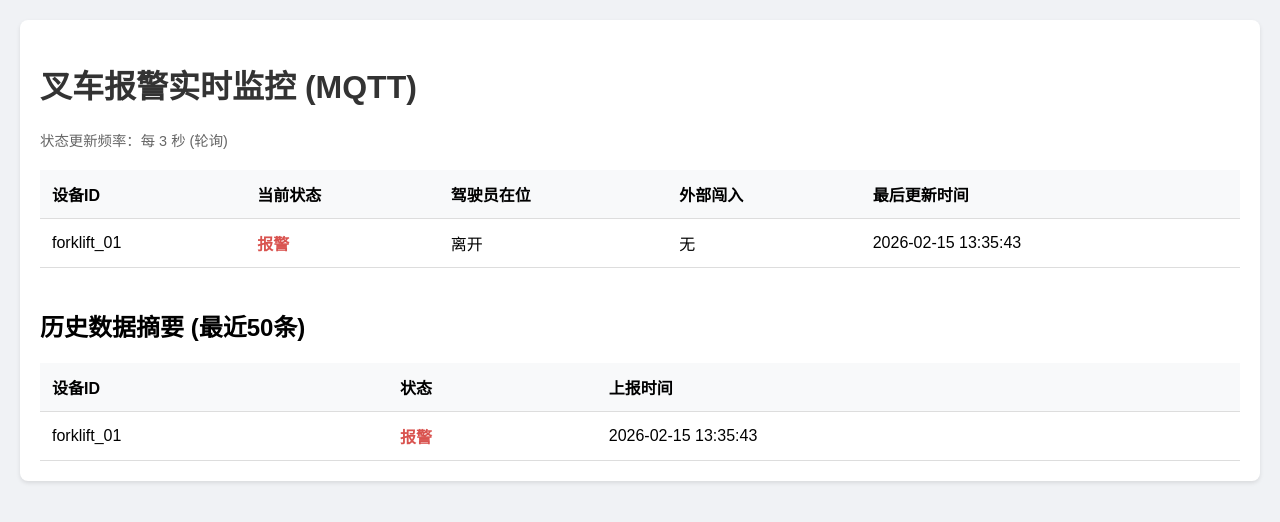
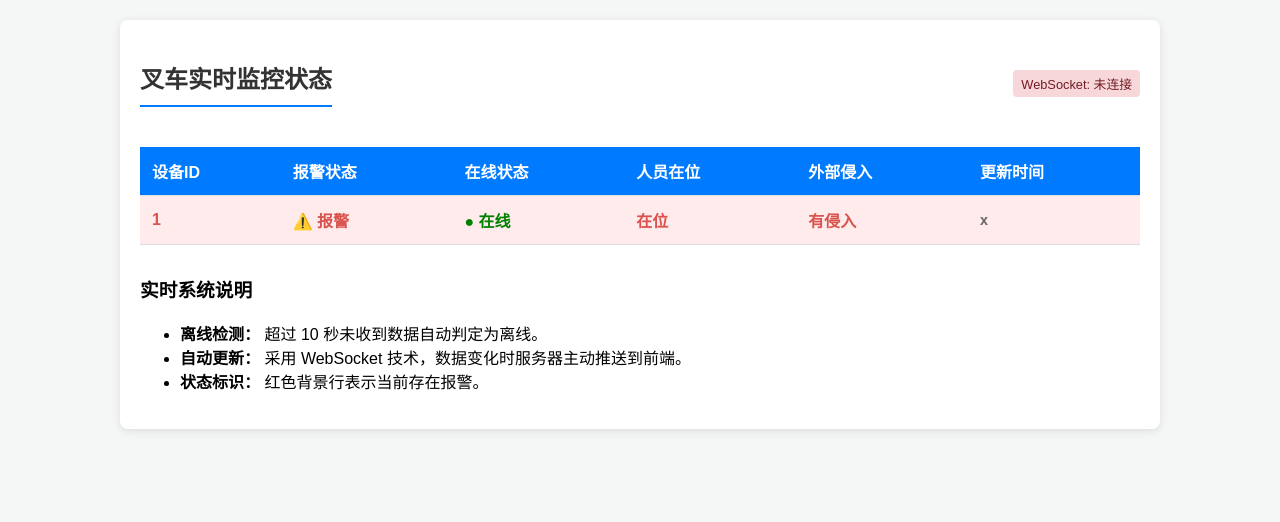
Before and after one commit to HaoxiangXia/yolo-forklift-safety-hub, a Flask app: page / in a window 1280 px wide. Shown: the top 522 px of the page. Run offline with Flask 3, Linux system fonts and the light colour scheme; data comes from the database, SQL or seed files in the repository; tables that the repository leaves empty hold one stand-in row (values such as "Sample post"); some libraries are stand-ins or nearby versions.

Commit message:
设备离线检测和基于 WebSocket 的实时数据推送功能

```diff
--- a/app.py
+++ b/app.py
@@ -1,19 +1,68 @@
 """
-Flask 入口，提供页面与 API
+Flask + SocketIO 主程序
+集成离线检测后台线程
 """
 
+import time
+import threading
+from datetime import datetime
 from flask import Flask, jsonify, render_template
+from flask_socketio import SocketIO
 import db
 import mqtt_client
 
 app = Flask(__name__)
+# 初始化 SocketIO，允许跨域，使用 threading 模式保持简单
+socketio = SocketIO(app, cors_allowed_origins="*")
 
 # 初始化数据库（创建表）
 db.init_db()
 
+# 将 SocketIO 实例传递给 MQTT 模块，以便在收到消息时推送
+mqtt_client.set_socketio(socketio)
 # 启动 MQTT 订阅客户端
-# 客户端会在后台运行，收到消息后自动写入数据库
 mqtt_client_inst = mqtt_client.start_mqtt()
+
+def offline_check_thread():
+    """
+    后台线程：每 5 秒检查一次设备在线状态
+    如果超过 10 秒未上报，标记为离线并通过 WebSocket 推送
+    """
+    print("Offline detection thread started...")
+    while True:
+        try:
+            devices = db.get_all_devices()
+            now = datetime.now()
+            changed = False
+
+            for dev in devices:
+                if dev['online_status'] == 1:
+                    # 解析最后看到的时间
+                    last_seen_time = datetime.strptime(dev['last_seen'], "%Y-%m-%d %H:%M:%S")
+                    # 计算时间差（秒）
+                    diff = (now - last_seen_time).total_seconds()
+
+                    if diff > 10:
+                        # 超过 10 秒，标记为离线
+                        db.set_device_offline(dev['device_id'])
+                        print(f"Device {dev['device_id']} is now offline (last seen {diff}s ago)")
+                        changed = True
+
+            # 如果有设备状态发生变化，通过 WebSocket 推送最新状态
+            if changed:
+                latest_data = db.get_latest_status()
+                socketio.emit('device_update', latest_data)
+                print("SocketIO: Broadcasted device_update (offline event)")
+
+        except Exception as e:
+            print(f"Error in offline_check_thread: {e}")
+
+        # 每 5 秒检查一次
+        time.sleep(5)
+
+# 启动离线检测后台线程
+daemon_thread = threading.Thread(target=offline_check_thread, daemon=True)
+daemon_thread.start()
 
 @app.route("/")
 def index():
@@ -22,17 +71,16 @@ def index():
 
 @app.route("/api/latest")
 def get_latest():
-    """API: 获取所有设备的最新状态"""
+    """API: 获取所有设备的最新状态（用于页面初始加载）"""
     data = db.get_latest_status()
     return jsonify(data)
 
 @app.route("/api/history")
 def get_history():
-    """API: 获取最近 50 条历史记录"""
+    """API: 获取最近 50 条报警历史记录"""
     data = db.get_history(limit=50)
     return jsonify(data)
 
 if __name__ == "__main__":
-    # 注意：在 Debug 模式下 Flask 可能会启动两次，MQTT 也会连两次
-    # 如果是本地开发测试，可以设置 use_reloader=False
-    app.run(host="0.0.0.0", port=5000, debug=True, use_reloader=False)
+    # 使用 socketio.run 代替 app.run 以启用 WebSocket 支持
+    socketio.run(app, host="0.0.0.0", port=5000, debug=False)
--- a/requirements.txt
+++ b/requirements.txt
@@ -1,2 +1,4 @@
-Flask==3.0.0
-paho-mqtt==1.6.1
+flask
+flask-socketio
+paho-mqtt
+eventlet
--- a/static/main.js
+++ b/static/main.js
@@ -1,78 +1,84 @@
-// 页面加载完成后立即刷新一次，然后每 3 秒刷新一次
+/**
+ * 前端实时更新逻辑
+ * 使用 Socket.IO 与后端建立长连接
+ */
+
 document.addEventListener('DOMContentLoaded', () => {
-    refreshData();
-    setInterval(refreshData, 3000); // 3000 毫秒 = 3 秒
-});
+    const tableBody = document.querySelector('#device-table tbody');
+    const wsStatus = document.querySelector('#ws-status');
 
-/**
- * 核心刷新函数
- */
-async function refreshData() {
-    console.log("正在刷新数据...");
-    await updateLatestStatus();
-    await updateHistory();
-}
+    /**
+     * 更新表格内容
+     * @param {Array} devices 设备列表数据
+     */
+    function updateTable(devices) {
+        tableBody.innerHTML = ''; // 清空当前表格
 
-/**
- * 更新设备最新状态表格
- */
-async function updateLatestStatus() {
-    try {
-        const response = await fetch('/api/latest');
-        const data = await response.json();
-        const listBody = document.getElementById('device-list');
+        devices.forEach(device => {
+            const tr = document.createElement('tr');
 
-        listBody.innerHTML = ''; // 清空当前表格
+            // 如果有报警且在线，整行高亮显示
+            if (device.alarm === 1 && device.online_status === 1) {
+                tr.className = 'alarm-active';
+            }
 
-        data.forEach(item => {
-            const row = document.createElement('tr');
+            // 格式化数据
+            const alarmText = device.alarm === 1 ? '⚠️ 报警' : '正常';
+            const onlineText = device.online_status === 1 ? '● 在线' : '○ 离线';
+            const onlineClass = device.online_status === 1 ? 'status-online' : 'status-offline';
+            const driverText = device.driver_present === 1 ? '在位' : '空置';
+            const intrusionText = device.outer_intrusion === 1 ? '有侵入' : '无';
 
-            // 状态文字及样式
-            const statusText = item.alarm === 1 ? '报警' : '正常';
-            const statusClass = item.alarm === 1 ? 'status-alarm' : 'status-normal';
-
-            // 辅助传感器状态
-            const driverText = item.driver_present === 1 ? '在位' : '离开';
-            const intrusionText = item.outer_intrusion === 1 ? '发现' : '无';
-
-            row.innerHTML = `
-                <td>${item.device_id}</td>
-                <td class="${statusClass}">${statusText}</td>
+            tr.innerHTML = `
+                <td>${device.device_id}</td>
+                <td class="${device.alarm === 1 ? 'alarm-active' : 'alarm-normal'}">${alarmText}</td>
+                <td class="${onlineClass}">${onlineText}</td>
                 <td>${driverText}</td>
                 <td>${intrusionText}</td>
-                <td>${item.timestamp}</td>
+                <td class="update-time">${device.last_timestamp || device.last_seen}</td>
             `;
-            listBody.appendChild(row);
+            tableBody.appendChild(tr);
         });
-    } catch (error) {
-        console.error('获取最新状态失败:', error);
     }
-}
 
-/**
- * 更新历史数据表格
- */
-async function updateHistory() {
-    try {
-        const response = await fetch('/api/history');
-        const data = await response.json();
-        const listBody = document.getElementById('history-list');
+    /**
+     * 初始加载数据
+     */
+    async function loadInitialData() {
+        try {
+            const response = await fetch('/api/latest');
+            const data = await response.json();
+            updateTable(data);
+        } catch (error) {
+            console.error('Failed to load initial data:', error);
+        }
+    }
 
-        listBody.innerHTML = ''; // 清空
+    // 1. 建立 WebSocket 连接
+    const socket = io();
 
-        data.forEach(item => {
-            const row = document.createElement('tr');
-            const statusText = item.alarm === 1 ? '报警' : '正常';
-            const statusClass = item.alarm === 1 ? 'status-alarm' : 'status-normal';
+    // 2. 连接成功回调
+    socket.on('connect', () => {
+        console.log('Connected to server via WebSocket');
+        wsStatus.textContent = 'WebSocket: 已连接';
+        wsStatus.className = 'ws-connected';
+        // 连接后刷新一次数据，确保同步
+        loadInitialData();
+    });
 
-            row.innerHTML = `
-                <td>${item.device_id}</td>
-                <td class="${statusClass}">${statusText}</td>
-                <td>${item.timestamp}</td>
-            `;
-            listBody.appendChild(row);
-        });
-    } catch (error) {
-        console.error('获取历史记录失败:', error);
-    }
-}
+    // 3. 连接断开回调
+    socket.on('disconnect', () => {
+        console.log('Disconnected from server');
+        wsStatus.textContent = 'WebSocket: 已断开';
+        wsStatus.className = 'ws-disconnected';
+    });
+
+    // 4. 监听后端推送的 'device_update' 事件
+    socket.on('device_update', (data) => {
+        console.log('Received real-time update:', data);
+        updateTable(data);
+    });
+
+    // 初始加载一次数据
+    loadInitialData();
+});
--- a/templates/index.html
+++ b/templates/index.html
@@ -3,55 +3,60 @@
 <head>
     <meta charset="UTF-8">
     <meta name="viewport" content="width=device-width, initial-scale=1.0">
-    <title>叉车实时监控中心</title>
+    <title>叉车安全监控系统 - 实时版</title>
     <style>
-        body { font-family: Arial, sans-serif; margin: 20px; background-color: #f0f2f5; }
-        h1 { color: #333; }
-        .container { background: white; padding: 20px; border-radius: 8px; box-shadow: 0 2px 4px rgba(0,0,0,0.1); }
+        body { font-family: 'Microsoft YaHei', sans-serif; margin: 20px; background-color: #f4f7f6; }
+        .container { max-width: 1000px; margin: 0 auto; background: white; padding: 20px; border-radius: 8px; box-shadow: 0 2px 10px rgba(0,0,0,0.1); }
+        h2 { color: #333; border-bottom: 2px solid #007bff; padding-bottom: 10px; }
         table { width: 100%; border-collapse: collapse; margin-top: 20px; }
         th, td { padding: 12px; text-align: left; border-bottom: 1px solid #ddd; }
-        th { background-color: #f8f9fa; }
-        .status-alarm { color: #d9534f; font-weight: bold; }
-        .status-normal { color: #5cb85c; font-weight: bold; }
-        .info-box { margin-bottom: 10px; font-size: 0.9em; color: #666; }
+        th { background-color: #007bff; color: white; }
+        .status-online { color: green; font-weight: bold; }
+        .status-offline { color: red; font-weight: bold; }
+        .alarm-active { background-color: #ffebeb; color: #d9534f; font-weight: bold; }
+        .alarm-normal { color: #5cb85c; }
+        .update-time { font-size: 0.9em; color: #666; }
+        .header-info { display: flex; justify-content: space-between; align-items: center; }
+        #ws-status { font-size: 0.8em; padding: 4px 8px; border-radius: 4px; }
+        .ws-connected { background: #d4edda; color: #155724; }
+        .ws-disconnected { background: #f8d7da; color: #721c24; }
     </style>
 </head>
 <body>
     <div class="container">
-        <h1>叉车报警实时监控 (MQTT)</h1>
-        <div class="info-box">状态更新频率：每 3 秒 (轮询)</div>
+        <div class="header-info">
+            <h2>叉车实时监控状态</h2>
+            <div id="ws-status" class="ws-disconnected">WebSocket: 未连接</div>
+        </div>
 
         <table id="device-table">
             <thead>
                 <tr>
                     <th>设备ID</th>
-                    <th>当前状态</th>
-                    <th>驾驶员在位</th>
-                    <th>外部闯入</th>
-                    <th>最后更新时间</th>
+                    <th>报警状态</th>
+                    <th>在线状态</th>
+                    <th>人员在位</th>
+                    <th>外部侵入</th>
+                    <th>更新时间</th>
                 </tr>
             </thead>
-            <tbody id="device-list">
-                <!-- 数据将通过 JS 动态填充 -->
+            <tbody>
+                <!-- 数据由 JS 动态填充 -->
             </tbody>
         </table>
 
-        <h2 style="margin-top: 40px;">历史数据摘要 (最近50条)</h2>
-        <table id="history-table">
-            <thead>
-                <tr>
-                    <th>设备ID</th>
-                    <th>状态</th>
-                    <th>上报时间</th>
-                </tr>
-            </thead>
-            <tbody id="history-list">
-                <!-- 数据将通过 JS 动态填充 -->
-            </tbody>
-        </table>
+        <div style="margin-top: 30px;">
+            <h3>实时系统说明</h3>
+            <ul>
+                <li><strong>离线检测：</strong> 超过 10 秒未收到数据自动判定为离线。</li>
+                <li><strong>自动更新：</strong> 采用 WebSocket 技术，数据变化时服务器主动推送到前端。</li>
+                <li><strong>状态标识：</strong> 红色背景行表示当前存在报警。</li>
+            </ul>
+        </div>
     </div>
 
-    <!-- 引入 JS 文件 -->
+    <!-- 引入 Socket.IO 客户端 SDK -->
+    <script src="https://cdn.socket.io/4.7.2/socket.io.min.js"></script>
     <script src="/static/main.js"></script>
 </body>
 </html>
```
Also changed, not shown: db.py (+52 -14 lines), mqtt_client.py (+22 -12 lines), publish_test.py (+9 -3 lines).
